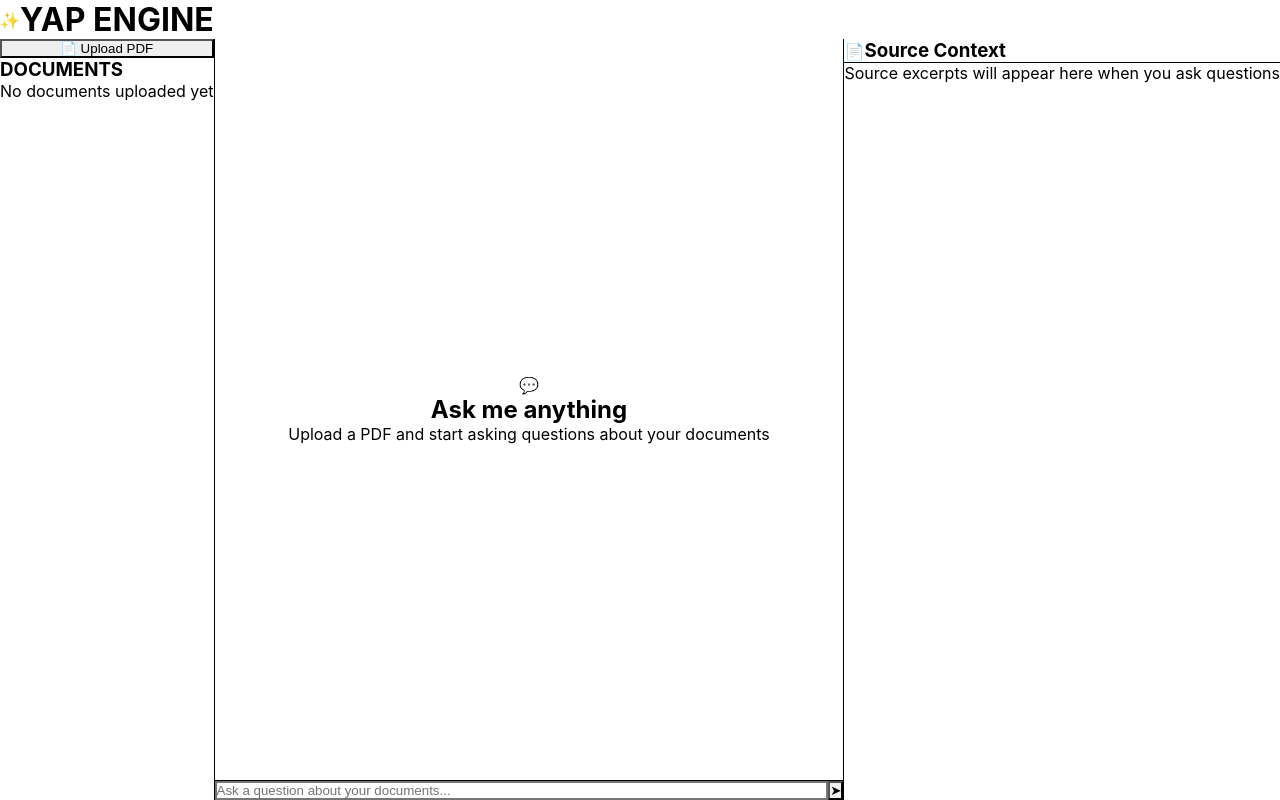
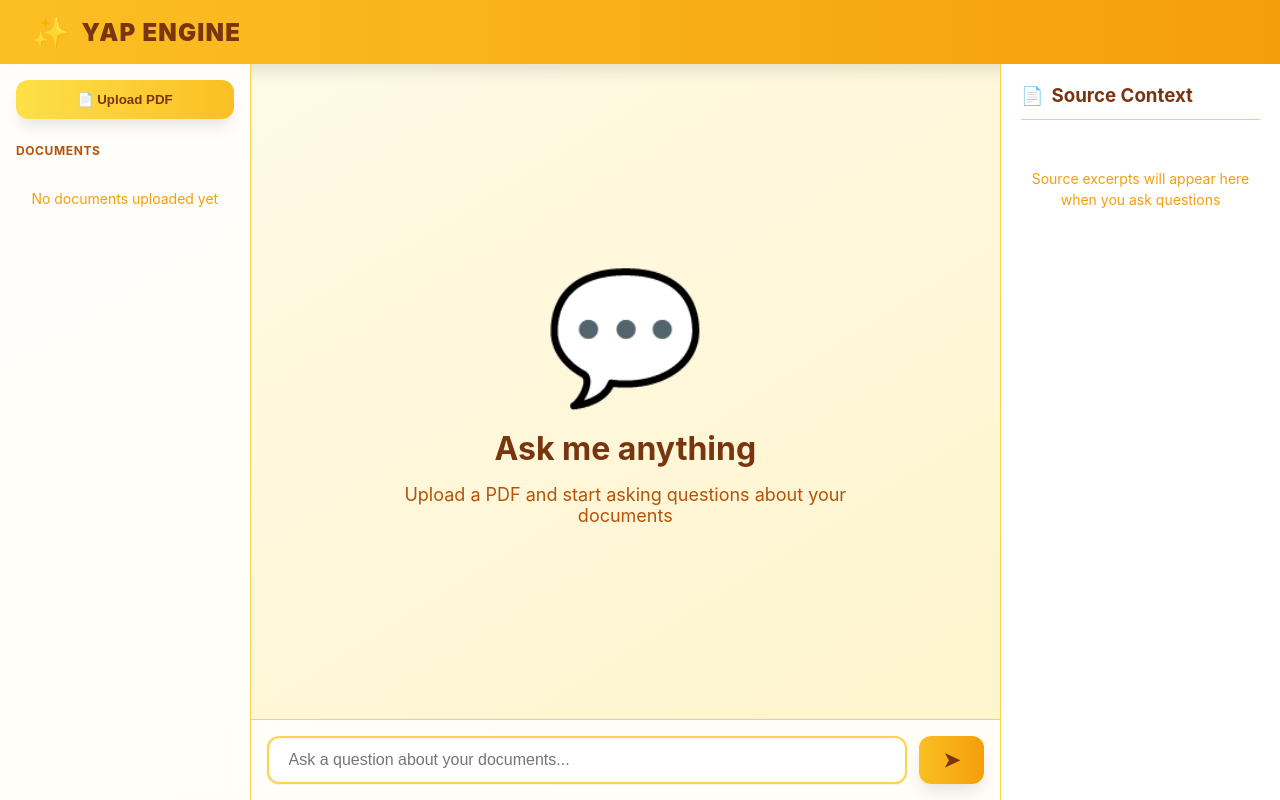
Before and after one commit to KirtiPratihar/Yap-Engine, a Next.js app in the folder frontend/: page / in a window 1280 px wide. Built offline with nearby package versions, Linux system fonts and the light colour scheme.

Commit message:
Fix: Force 3-column layout

```diff
--- a/frontend/src/app/page.js
+++ b/frontend/src/app/page.js
@@ -1,4 +1,3 @@
-
 'use client'
 
 import { useState } from 'react';
@@ -28,41 +27,107 @@ export default function YapEngine() {
   };
 
   return (
-    <div className="h-screen flex flex-col bg-gradient-to-br from-amber-50 to-yellow-50">
+    <div style={{
+      height: '100vh',
+      display: 'flex',
+      flexDirection: 'column',
+      background: 'linear-gradient(to bottom right, #fffbeb, #fef3c7)'
+    }}>
 
       {/* Header */}
-      <header className="h-16 flex items-center px-8 bg-gradient-to-r from-amber-400 via-yellow-400 to-amber-400 shadow-lg">
-        <div className="flex items-center gap-3">
-          <span className="text-3xl">✨</span>
-          <h1 className="text-2xl font-black tracking-wide text-amber-900">YAP ENGINE</h1>
+      <header style={{
+        height: '64px',
+        display: 'flex',
+        alignItems: 'center',
+        padding: '0 2rem',
+        background: 'linear-gradient(to right, #fbbf24, #f59e0b)',
+        boxShadow: '0 10px 15px -3px rgba(0, 0, 0, 0.1)'
+      }}>
+        <div style={{ display: 'flex', alignItems: 'center', gap: '12px' }}>
+          <span style={{ fontSize: '1.875rem' }}>✨</span>
+          <h1 style={{
+            fontSize: '1.5rem',
+            fontWeight: '900',
+            letterSpacing: '0.05em',
+            color: '#78350f'
+          }}>YAP ENGINE</h1>
         </div>
       </header>
 
       {/* Main Content */}
-      <div className="flex-1 flex overflow-hidden">
+      <div style={{ flex: 1, display: 'flex', overflow: 'hidden' }}>
 
-        {/* Left Sidebar - Documents */}
-        <aside className="w-64 bg-white/80 backdrop-blur-sm border-r border-amber-200 p-4 flex flex-col">
-          <button className="w-full py-3 mb-6 rounded-xl font-semibold text-amber-900
-            bg-gradient-to-r from-yellow-300 to-amber-300
-            hover:from-yellow-400 hover:to-amber-400
-            shadow-lg hover:shadow-xl
-            transition-all duration-200 transform hover:scale-105">
+        {/* Left Sidebar - 20% */}
+        <aside style={{
+          width: '20%',
+          minWidth: '240px',
+          background: 'rgba(255, 255, 255, 0.8)',
+          backdropFilter: 'blur(10px)',
+          borderRight: '1px solid #fcd34d',
+          padding: '1rem',
+          display: 'flex',
+          flexDirection: 'column'
+        }}>
+          <button style={{
+            width: '100%',
+            padding: '0.75rem',
+            marginBottom: '1.5rem',
+            borderRadius: '12px',
+            fontWeight: '600',
+            color: '#78350f',
+            background: 'linear-gradient(to right, #fde047, #fbbf24)',
+            border: 'none',
+            cursor: 'pointer',
+            boxShadow: '0 10px 15px -3px rgba(0, 0, 0, 0.1)',
+            transition: 'all 0.2s'
+          }}
+          onMouseOver={(e) => {
+            e.currentTarget.style.transform = 'scale(1.05)';
+            e.currentTarget.style.boxShadow = '0 20px 25px -5px rgba(0, 0, 0, 0.1)';
+          }}
+          onMouseOut={(e) => {
+            e.currentTarget.style.transform = 'scale(1)';
+            e.currentTarget.style.boxShadow = '0 10px 15px -3px rgba(0, 0, 0, 0.1)';
+          }}>
             📄 Upload PDF
           </button>
 
-          <div className="flex-1 overflow-y-auto">
-            <h3 className="text-xs font-bold uppercase tracking-wider text-amber-700 mb-3">Documents</h3>
+          <div style={{ flex: 1, overflowY: 'auto' }}>
+            <h3 style={{
+              fontSize: '0.75rem',
+              fontWeight: '700',
+              textTransform: 'uppercase',
+              letterSpacing: '0.05em',
+              color: '#b45309',
+              marginBottom: '0.75rem'
+            }}>Documents</h3>
             {documents.length === 0 ? (
-              <p className="text-sm text-amber-500 text-center mt-8">No documents uploaded yet</p>
+              <p style={{
+                fontSize: '0.875rem',
+                color: '#f59e0b',
+                textAlign: 'center',
+                marginTop: '2rem'
+              }}>No documents uploaded yet</p>
             ) : (
-              <div className="space-y-2">
+              <div style={{ display: 'flex', flexDirection: 'column', gap: '0.5rem' }}>
                 {documents.map((doc, i) => (
-                  <div key={i} className="p-3 rounded-lg bg-amber-50 hover:bg-amber-100
-                    cursor-pointer transition-colors border border-amber-200">
-                    <div className="flex items-center gap-2">
-                      <span className="text-sm">📑</span>
-                      <span className="text-sm text-amber-900 truncate">{doc}</span>
+                  <div key={i} style={{
+                    padding: '0.75rem',
+                    borderRadius: '8px',
+                    background: '#fef3c7',
+                    border: '1px solid #fcd34d',
+                    cursor: 'pointer',
+                    transition: 'background 0.2s'
+                  }}>
+                    <div style={{ display: 'flex', alignItems: 'center', gap: '0.5rem' }}>
+                      <span style={{ fontSize: '0.875rem' }}>📑</span>
+                      <span style={{
+                        fontSize: '0.875rem',
+                        color: '#78350f',
+                        overflow: 'hidden',
+                        textOverflow: 'ellipsis',
+                        whiteSpace: 'nowrap'
+                      }}>{doc}</span>
                     </div>
                   </div>
                 ))}
@@ -71,30 +136,71 @@ export default function YapEngine() {
           </div>
         </aside>
 
-        {/* Center - Chat Area (BIGGER) */}
-        <section className="flex-1 flex flex-col">
+        {/* Center - Chat Area (60%) */}
+        <section style={{
+          width: '60%',
+          display: 'flex',
+          flexDirection: 'column'
+        }}>
 
           {/* Messages */}
-          <div className="flex-1 overflow-y-auto p-6 space-y-4">
+          <div style={{
+            flex: 1,
+            overflowY: 'auto',
+            padding: '1.5rem',
+            display: 'flex',
+            flexDirection: 'column',
+            gap: '1rem'
+          }}>
             {messages.length === 0 ? (
-              <div className="h-full flex items-center justify-center">
-                <div className="text-center space-y-4 max-w-md">
-                  <div className="text-6xl mb-4">💬</div>
-                  <h2 className="text-2xl font-bold text-amber-900">Ask me anything</h2>
-                  <p className="text-amber-700">Upload a PDF and start asking questions about your documents</p>
+              <div style={{
+                height: '100%',
+                display: 'flex',
+                alignItems: 'center',
+                justifyContent: 'center'
+              }}>
+                <div style={{
+                  textAlign: 'center',
+                  maxWidth: '28rem'
+                }}>
+                  <div style={{ fontSize: '8rem', marginBottom: '1rem' }}>💬</div>
+                  <h2 style={{
+                    fontSize: '2rem',
+                    fontWeight: '700',
+                    color: '#78350f',
+                    marginBottom: '1rem'
+                  }}>Ask me anything</h2>
+                  <p style={{ fontSize: '1.125rem', color: '#b45309' }}>
+                    Upload a PDF and start asking questions about your documents
+                  </p>
                 </div>
               </div>
             ) : (
               messages.map((msg, i) => (
-                <div key={i} className={`flex ${msg.type === 'user' ? 'justify-end' : 'justify-start'}`}>
-                  <div className={`max-w-[75%] p-4 rounded-2xl shadow-md ${
-                    msg.type === 'user'
-                      ? 'bg-gradient-to-r from-yellow-400 to-amber-400 text-amber-900 ml-auto'
-                      : 'bg-white border border-amber-200'
-                  }`}>
-                    <p className="break-words">{msg.text}</p>
+                <div key={i} style={{
+                  display: 'flex',
+                  justifyContent: msg.type === 'user' ? 'flex-end' : 'flex-start'
+                }}>
+                  <div style={{
+                    maxWidth: '75%',
+                    padding: '1rem',
+                    borderRadius: '16px',
+                    boxShadow: '0 4px 6px -1px rgba(0, 0, 0, 0.1)',
+                    background: msg.type === 'user'
+                      ? 'linear-gradient(to right, #fbbf24, #f59e0b)'
+                      : 'white',
+                    color: msg.type === 'user' ? '#78350f' : '#1f2937',
+                    border: msg.type === 'user' ? 'none' : '1px solid #fcd34d'
+                  }}>
+                    <p style={{ wordBreak: 'break-word' }}>{msg.text}</p>
                     {msg.source && (
-                      <div className="mt-2 pt-2 border-t border-amber-200 text-xs text-amber-600">
+                      <div style={{
+                        marginTop: '0.5rem',
+                        paddingTop: '0.5rem',
+                        borderTop: '1px solid #fcd34d',
+                        fontSize: '0.75rem',
+                        color: '#d97706'
+                      }}>
                         📍 {msg.source}
                       </div>
                     )}
@@ -105,44 +211,93 @@ export default function YapEngine() {
           </div>
 
           {/* Input */}
-          <div className="p-4 bg-white/80 backdrop-blur-sm border-t border-amber-200">
-            <div className="flex gap-3 max-w-5xl mx-auto">
+          <div style={{
+            padding: '1rem',
+            background: 'rgba(255, 255, 255, 0.8)',
+            backdropFilter: 'blur(10px)',
+            borderTop: '1px solid #fcd34d'
+          }}>
+            <div style={{
+              display: 'flex',
+              gap: '0.75rem',
+              maxWidth: '80rem',
+              margin: '0 auto'
+            }}>
               <input
                 value={input}
                 onChange={(e) => setInput(e.target.value)}
                 onKeyPress={(e) => e.key === 'Enter' && sendMessage()}
-                className="flex-1 px-5 py-3 rounded-xl border-2 border-amber-200
-                  focus:border-amber-400 focus:outline-none
-                  bg-white shadow-sm"
+                style={{
+                  flex: 1,
+                  padding: '0.75rem 1.25rem',
+                  borderRadius: '12px',
+                  border: '2px solid #fcd34d',
+                  outline: 'none',
+                  background: 'white',
+                  boxShadow: '0 1px 2px 0 rgba(0, 0, 0, 0.05)',
+                  fontSize: '1rem'
+                }}
                 placeholder="Ask a question about your documents..."
               />
               <button
                 onClick={sendMessage}
-                className="px-6 py-3 rounded-xl font-semibold
-                  bg-gradient-to-r from-yellow-400 to-amber-400
-                  hover:from-yellow-500 hover:to-amber-500
-                  shadow-lg hover:shadow-xl
-                  transition-all duration-200 transform hover:scale-105
-                  text-amber-900">
-                <span className="text-xl">➤</span>
+                style={{
+                  padding: '0.75rem 1.5rem',
+                  borderRadius: '12px',
+                  fontWeight: '600',
+                  background: 'linear-gradient(to right, #fbbf24, #f59e0b)',
+                  border: 'none',
+                  cursor: 'pointer',
+                  boxShadow: '0 10px 15px -3px rgba(0, 0, 0, 0.1)',
+                  color: '#78350f',
+                  transition: 'all 0.2s'
+                }}
+                onMouseOver={(e) => {
+                  e.currentTarget.style.transform = 'scale(1.05)';
+                  e.currentTarget.style.boxShadow = '0 20px 25px -5px rgba(0, 0, 0, 0.1)';
+                }}
+                onMouseOut={(e) => {
+                  e.currentTarget.style.transform = 'scale(1)';
+                  e.currentTarget.style.boxShadow = '0 10px 15px -3px rgba(0, 0, 0, 0.1)';
+                }}>
+                <span style={{ fontSize: '1.25rem' }}>➤</span>
               </button>
             </div>
           </div>
         </section>
 
-        {/* Right Sidebar - Source Viewer */}
-        <aside className="w-80 bg-white border-l border-amber-200 p-5 flex flex-col">
-          <div className="flex items-center gap-2 mb-4 pb-3 border-b border-amber-200">
-            <span className="text-lg">📄</span>
-            <h3 className="font-bold text-amber-900">Source Context</h3>
+        {/* Right Sidebar - 20% */}
+        <aside style={{
+          width: '20%',
+          minWidth: '280px',
+          background: 'white',
+          borderLeft: '1px solid #fcd34d',
+          padding: '1.25rem',
+          display: 'flex',
+          flexDirection: 'column'
+        }}>
+          <div style={{
+            display: 'flex',
+            alignItems: 'center',
+            gap: '0.5rem',
+            marginBottom: '1rem',
+            paddingBottom: '0.75rem',
+            borderBottom: '1px solid #fcd34d'
+          }}>
+            <span style={{ fontSize: '1.125rem' }}>📄</span>
+            <h3 style={{ fontWeight: '700', color: '#78350f' }}>Source Context</h3>
           </div>
 
-          <div className="flex-1 overflow-y-auto">
-            <div className="text-sm text-amber-700 leading-relaxed space-y-3">
-              <p className="text-center text-amber-500 mt-8">
-                Source excerpts will appear here when you ask questions
-              </p>
-            </div>
+          <div style={{ flex: 1, overflowY: 'auto' }}>
+            <p style={{
+              fontSize: '0.875rem',
+              color: '#f59e0b',
+              textAlign: 'center',
+              marginTop: '2rem',
+              lineHeight: '1.5'
+            }}>
+              Source excerpts will appear here when you ask questions
+            </p>
           </div>
         </aside>
 
```
